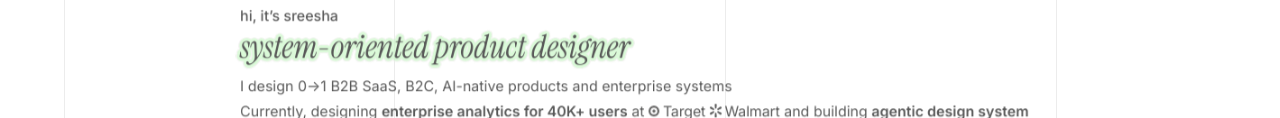
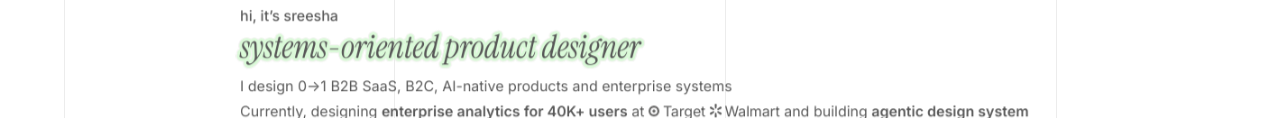
Before and after one commit to Sreesha24/sreesha, a plain HTML site: page index.html in a window 1280 px wide. Shown: the part 315-433 px from the top of the page. Drawn offline with Linux system fonts and the light colour scheme; no server answers.

Commit message:
Tagline: 'systems-oriented product designer'
Co-Authored-By: Claude Opus 5.5 <noreply@anthropic.com>
Claude-Session: https://claude.ai/code/session_01WMgqFAy6XUwLNfTBoE4fLd

```diff
--- a/index.html
+++ b/index.html
@@ -3,7 +3,7 @@
 <head>
   <meta charset="utf-8">
   <meta name="viewport" content="width=device-width, initial-scale=1">
-  <title>Sreesha Suresh — System-oriented Product Designer</title>
+  <title>Sreesha Suresh — Systems-oriented Product Designer</title>
   <meta name="description" content="Sreesha Suresh designs 0→1 B2B SaaS, B2C, AI-native products and enterprise systems.">
   <link rel="preconnect" href="https://fonts.googleapis.com">
   <link rel="preconnect" href="https://fonts.gstatic.com" crossorigin>
@@ -46,7 +46,7 @@
           <div class="avatar__card"><img src="assets/img/me.webp" alt="Sreesha Suresh" width="73" height="72"><span class="avatar__glare"></span></div>
         </div>
         <p class="hero__hi">hi, it’s sreesha</p>
-        <h1 class="hero__tagline glow"><span class="sr-only">system-oriented product designer</span><span class="type" id="typed" aria-hidden="true"></span><span class="caret" aria-hidden="true"></span></h1>
+        <h1 class="hero__tagline glow"><span class="sr-only">systems-oriented product designer</span><span class="type" id="typed" aria-hidden="true"></span><span class="caret" aria-hidden="true"></span></h1>
       </div>
 
       <div class="hero__copy">
--- a/js/main.js
+++ b/js/main.js
@@ -5,11 +5,11 @@
   /* ---------- 1. Typing animation ---------- */
   const typed = document.getElementById('typed');
   const caret = document.querySelector('.caret');
-  const phrase = 'system-oriented product designer';
+  const phrase = 'systems-oriented product designer';
   // once typed, split into words so each one can be hovered
-  const WORD_GIFS = { 'system-oriented product designer': 'assets/img/hover-product-designer.gif' };
+  const WORD_GIFS = { 'systems-oriented product designer': 'assets/img/hover-product-designer.gif' };
   function splitWords() {
-    typed.innerHTML = ['system-oriented product designer']
+    typed.innerHTML = ['systems-oriented product designer']
       .map((w) => `<span class="tw${WORD_GIFS[w] ? ' tw--gif' : ''}" data-w="${w}">${w}</span>`).join(' ');
     const tagline = typed.closest('.hero__tagline');
     const pop = document.createElement('span');
```
